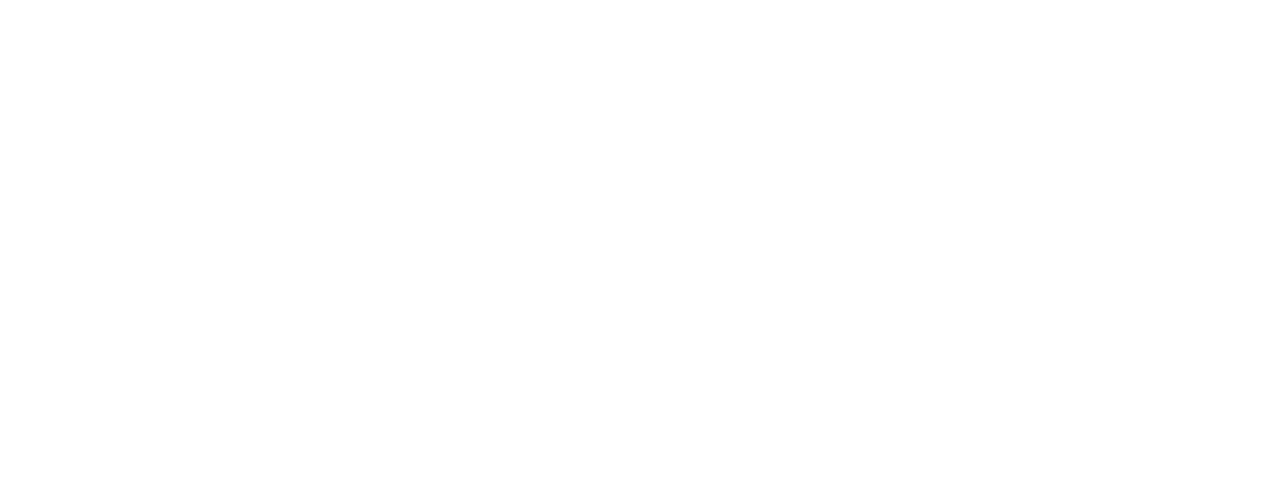
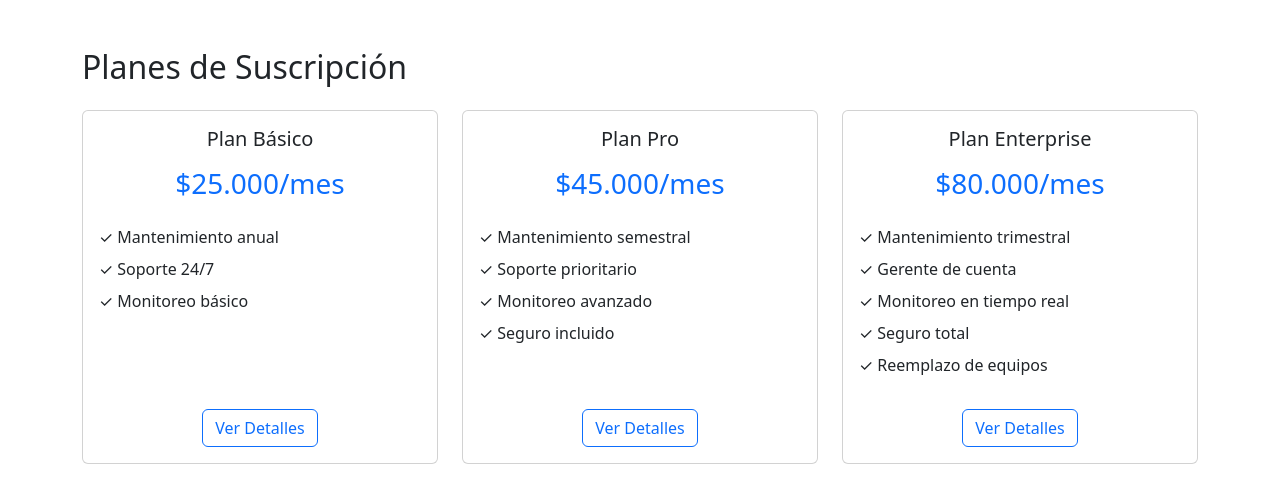
Before and after one commit to Barrolas/helioandes-react, a React (Create React App) app: page /dashboard/planes in a window 1280 px wide. Before the commit this address had no page. Shown: the top 502 px of the page. Built offline with nearby package versions, Linux system fonts and the light colour scheme.

Commit message:
Implement Plans Module

```diff
--- a/src/App.js
+++ b/src/App.js
@@ -1,6 +1,8 @@
 import React from 'react';
 import { BrowserRouter as Router, Routes, Route } from 'react-router-dom';
 import LandingPage from './pages/LandingPage';
+import PlanList from './pages/dashboard/PlanList';
+import PlanDetail from './pages/dashboard/PlanDetail';
 import './App.css';
 
 function App() {
@@ -8,7 +10,8 @@
     <Router>
       <Routes>
         <Route path="/" element={<LandingPage />} />
-        {/* Dashboard route will be added later */}
+        <Route path="/dashboard/planes" element={<PlanList />} />
+        <Route path="/dashboard/planes/:id" element={<PlanDetail />} />
       </Routes>
     </Router>
   );
--- /dev/null
+++ b/src/pages/dashboard/PlanDetail.js
@@ -0,0 +1,51 @@
+import React from 'react';
+import { useParams, Link } from 'react-router-dom';
+import { Container, Card, Button, ListGroup } from 'react-bootstrap';
+
+const mockPlans = [
+    { id: 1, name: 'Plan Básico', price: '$25.000/mes', description: 'Ideal para hogares pequeños con consumo moderado.', features: ['Mantenimiento anual', 'Soporte 24/7', 'Monitoreo básico'] },
+    { id: 2, name: 'Plan Pro', price: '$45.000/mes', description: 'Perfecto para familias y pequeñas empresas que requieren mayor seguridad.', features: ['Mantenimiento semestral', 'Soporte prioritario', 'Monitoreo avanzado', 'Seguro incluido'] },
+    { id: 3, name: 'Plan Enterprise', price: '$80.000/mes', description: 'Solución integral para grandes instalaciones y empresas.', features: ['Mantenimiento trimestral', 'Gerente de cuenta', 'Monitoreo en tiempo real', 'Seguro total', 'Reemplazo de equipos'] },
+];
+
+const PlanDetail = () => {
+    const { id } = useParams();
+    const plan = mockPlans.find(p => p.id === parseInt(id));
+
+    if (!plan) {
+        return (
+            <Container className="py-5">
+                <h2>Plan no encontrado</h2>
+                <Link to="/dashboard/plans">
+                    <Button variant="secondary">Volver</Button>
+                </Link>
+            </Container>
+        );
+    }
+
+    return (
+        <Container className="py-5">
+            <Card>
+                <Card.Header as="h5">Detalle del Plan</Card.Header>
+                <Card.Body>
+                    <Card.Title className="display-6 mb-3">{plan.name}</Card.Title>
+                    <Card.Subtitle className="mb-4 text-muted">{plan.price}</Card.Subtitle>
+                    <Card.Text className="lead">{plan.description}</Card.Text>
+
+                    <h5 className="mt-4">Características Incluidas:</h5>
+                    <ListGroup variant="flush" className="mb-4">
+                        {plan.features.map((feature, index) => (
+                            <ListGroup.Item key={index}>{feature}</ListGroup.Item>
+                        ))}
+                    </ListGroup>
+
+                    <Link to="/dashboard/plans">
+                        <Button variant="secondary">Volver a la lista</Button>
+                    </Link>
+                </Card.Body>
+            </Card>
+        </Container>
+    );
+};
+
+export default PlanDetail;
--- /dev/null
+++ b/src/pages/dashboard/PlanList.js
@@ -0,0 +1,43 @@
+import React from 'react';
+import { Container, Row, Col, Card, Button } from 'react-bootstrap';
+import { Link } from 'react-router-dom';
+
+const mockPlans = [
+    { id: 1, name: 'Plan Básico', price: '$25.000/mes', features: ['Mantenimiento anual', 'Soporte 24/7', 'Monitoreo básico'] },
+    { id: 2, name: 'Plan Pro', price: '$45.000/mes', features: ['Mantenimiento semestral', 'Soporte prioritario', 'Monitoreo avanzado', 'Seguro incluido'] },
+    { id: 3, name: 'Plan Enterprise', price: '$80.000/mes', features: ['Mantenimiento trimestral', 'Gerente de cuenta', 'Monitoreo en tiempo real', 'Seguro total', 'Reemplazo de equipos'] },
+];
+
+const PlanList = () => {
+    return (
+        <Container className="py-5">
+            <h2 className="mb-4">Planes de Suscripción</h2>
+            <Row>
+                {mockPlans.map((plan) => (
+                    <Col key={plan.id} md={4} className="mb-4">
+                        <Card className="h-100">
+                            <Card.Body className="d-flex flex-column">
+                                <Card.Title className="text-center mb-3">{plan.name}</Card.Title>
+                                <h3 className="text-center text-primary mb-4">{plan.price}</h3>
+                                <Card.Text>
+                                    <ul className="list-unstyled">
+                                        {plan.features.map((feature, index) => (
+                                            <li key={index} className="mb-2">✓ {feature}</li>
+                                        ))}
+                                    </ul>
+                                </Card.Text>
+                                <div className="mt-auto text-center">
+                                    <Link to={`/dashboard/plans/${plan.id}`}>
+                                        <Button variant="outline-primary">Ver Detalles</Button>
+                                    </Link>
+                                </div>
+                            </Card.Body>
+                        </Card>
+                    </Col>
+                ))}
+            </Row>
+        </Container>
+    );
+};
+
+export default PlanList;
```
